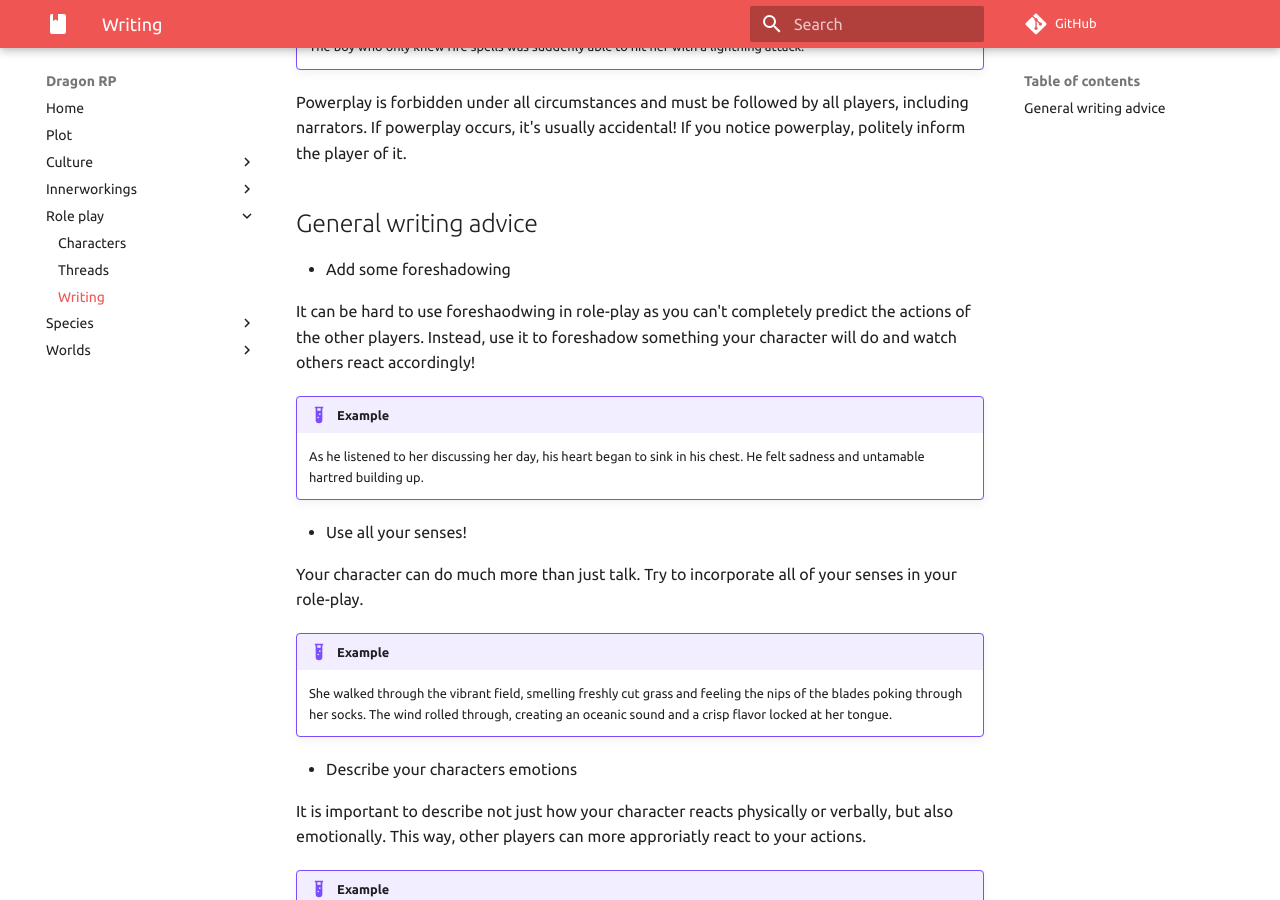
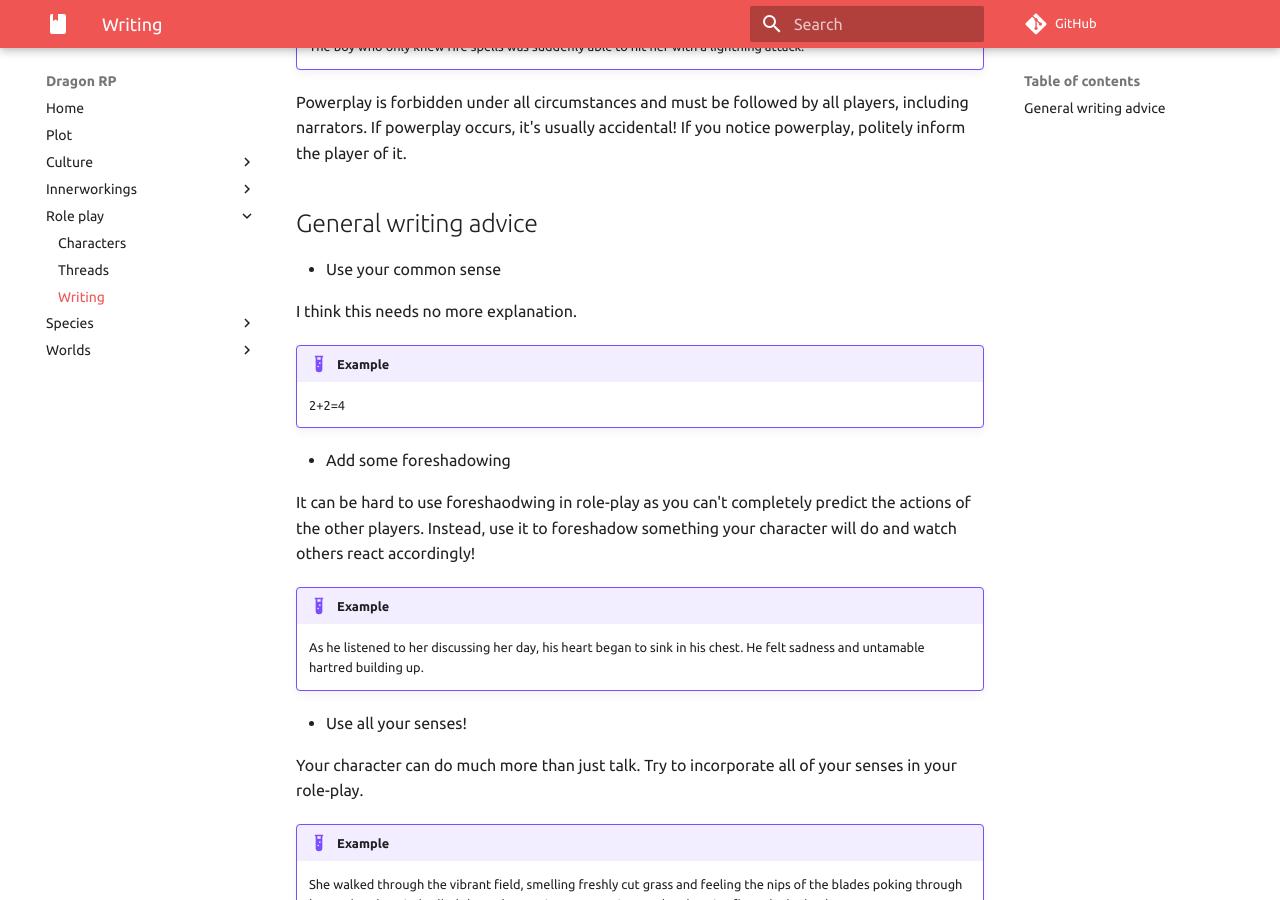
Before and after one commit to dragonprojects/dragonroleplay, an MkDocs documentation site: the page built from docs/Role-play/Writing.md, in a window 1280 px wide and 900 px high, scrolled down 713 px. Built offline with MkDocs 1.6.1 and Material for MkDocs 9.7.7, drawn with Linux system fonts in a browser that asks for light colours; comment, search, counter and statistics services are not loaded.

Commit message:
Update Writing.md

```diff
--- a/docs/Role-play/Writing.md
+++ b/docs/Role-play/Writing.md
@@ -19,6 +19,13 @@ Powerplay is forbidden under all circumstances and must be followed by all playe
 
 ## General writing advice
 
+* Use your common sense
+
+I think this needs no more explanation.
+
+!!! example
+    2+2=4
+
 * Add some foreshadowing
 
 It can be hard to use foreshaodwing in role-play as you can't completely predict the actions of the other players. Instead, use it to foreshadow something your character will do and watch others react accordingly!
```
